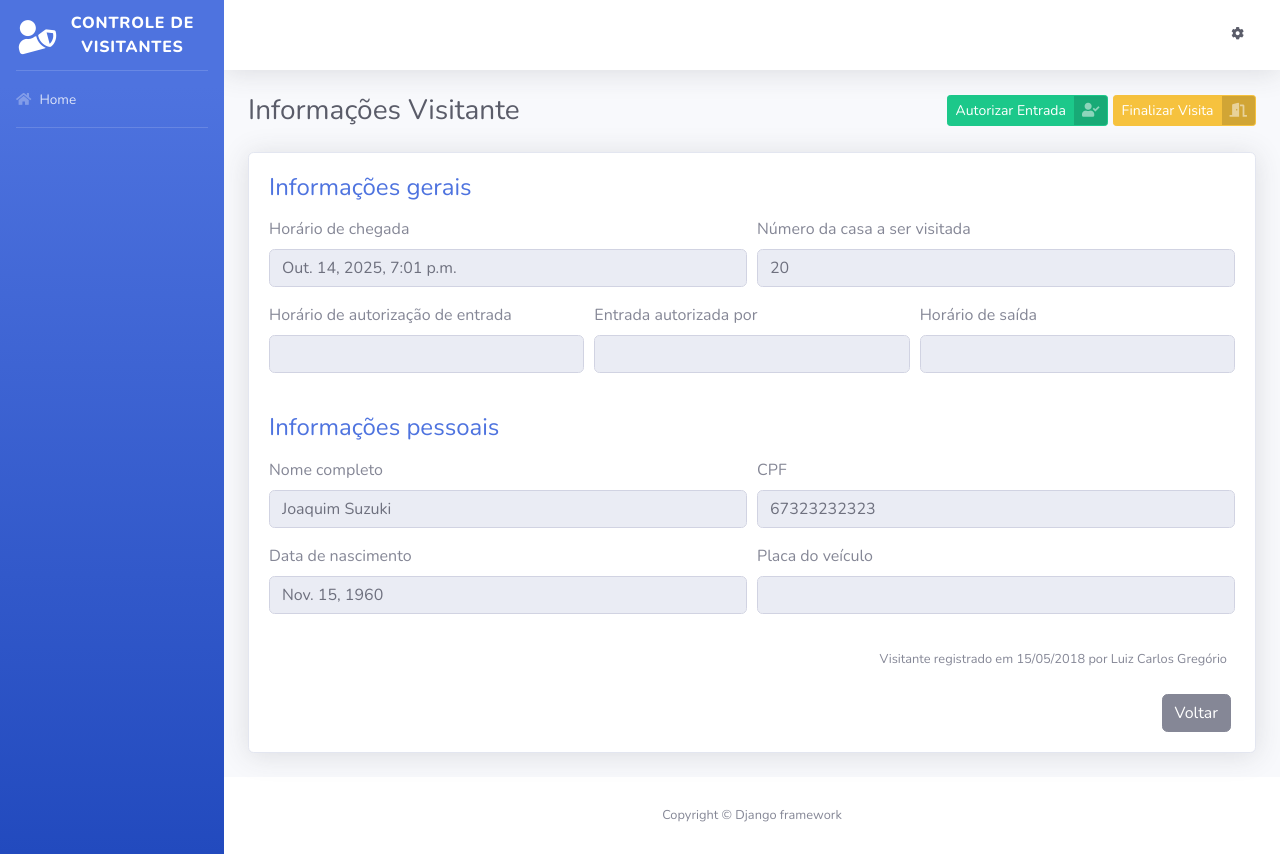
After one commit to fabianomoreira/python-2025.2, a Django app: page /informacoes-visitante/1 in a window 1280 px wide. The commit adds this page. Run offline with Django 3.2, Linux system fonts and the light colour scheme; data comes from the database, SQL or seed files in the repository; some libraries are stand-ins or nearby versions.

Commit message:
Implementação da página de detalhamento do visitante e material

```diff
--- a/aulas/aula-14-projeto/controle_visitantes/urls.py
+++ b/aulas/aula-14-projeto/controle_visitantes/urls.py
@@ -1,10 +1,11 @@
 from django.contrib import admin
 from django.urls import path
 from dashboard.views import index
-from visitantes.views import registrar_visitante
+from visitantes.views import registrar_visitante, informacoes_visitante
 
 urlpatterns = [
     path('admin/', admin.site.urls),
     path('', index, name="index"),
-    path('registrar-visitante', registrar_visitante, name="registrar_visitante")
+    path('registrar-visitante', registrar_visitante, name="registrar_visitante"),
+    path('informacoes-visitante/<int:id>', informacoes_visitante, name="informacoes_visitante"),
 ]
--- a/aulas/aula-14-projeto/templates/index.html
+++ b/aulas/aula-14-projeto/templates/index.html
@@ -108,7 +108,7 @@
                             <td>{{ variavel.get_horario_autorizacao }}</td>
                             <td>{{ variavel.get_morador_responsavel }}</td>
                             <td>
-                                <a href="#" >
+                                <a href="{% url 'informacoes_visitante' id=variavel.id %}">
                                     Ver informações
                                 </a>
                             </td>
--- /dev/null
+++ b/aulas/aula-14-projeto/templates/informacoes_visitante.html
@@ -0,0 +1,173 @@
+{% extends "base.html" %}
+
+{% load widget_tweaks %}
+
+{% block conteudo %}
+<div class="container">
+    <div class="d-sm-flex align-items-center justify-content-between mb-4">
+        <h1 class="h3 mb-0 text-gray-800">{{ nome_pagina }}</h1>
+
+        <div>
+            <a href="#" class="btn btn-success btn-icon-split btn-sm" data-toggle="modal" data-target="#modal1">
+                <span class="text">Autorizar Entrada</span>
+
+                <span class="icon text-white-50">
+                    <i class="fas fa-user-check"></i>
+                </span>
+            </a>
+
+            <a href="#" class="btn btn-warning btn-icon-split btn-sm" data-toggle="modal" data-target="#modal2">
+                <span class="text">Finalizar Visita</span>
+
+                <span class="icon text-white-50">
+                    <i class="fas fa-door-open"></i>
+                </span>
+            </a>
+        </div>
+    </div>
+
+    <div class="card shadow mb-4">
+        <div class="card-body">
+            <h4 class="mb-3 text-primary">
+                Informações gerais
+            </h4>
+
+            <form>
+                <div class="form-row">
+                    <div class="form-group col-md-6">
+                        <label>Horário de chegada</label>
+                        <input type="text" class="form-control" value="{{visitante.horario_chegada}}" disabled>
+                    </div>
+
+                    <div class="form-group col-md-6">
+                        <label>Número da casa a ser visitada</label>
+                        <input type="text" class="form-control" value="{{visitante.numero_casa}}" disabled>
+                    </div>
+                </div>
+
+                <div class="form-row">
+                    <div class="form-group col-md-4">
+                        <label>Horário de autorização de entrada</label>
+                        <input type="text" class="form-control" value="{{visitante.get_horario_autorizacao}}" disabled>
+                    </div>
+
+                    <div class="form-group col-md-4">
+                        <label>Entrada autorizada por</label>
+                        <input type="text" class="form-control" value="{{visitante.get_morador_responsavel}}" disabled>
+                    </div>
+
+                    <div class="form-group col-md-4">
+                        <label>Horário de saída</label>
+                        <input type="text" class="form-control" value="{{visitante.get_horario_saida}}" disabled>
+                    </div>
+                </div>
+            </form>
+
+            <h4 class="mb-3 mt-4 text-primary">
+                Informações pessoais
+            </h4>
+
+            <form>
+                <div class="form-row">
+                    <div class="form-group col-md-6">
+                        <label>Nome completo</label>
+                        <input type="text" class="form-control" value="{{visitante.nome_completo}}" disabled>
+                    </div>
+
+                    <div class="form-group col-md-6">
+                        <label>CPF</label>
+                        <input type="text" class="form-control" value="{{visitante.cpf}}" disabled>
+                    </div>
+                </div>
+
+                <div class="form-row">
+                    <div class="form-group col-md-6">
+                        <label>Data de nascimento</label>
+                        <input type="text" class="form-control" value="{{visitante.data_nascimento}}" disabled>
+                    </div>
+
+                    <div class="form-group col-md-6">
+                        <label>Placa do veículo</label>
+                        <input type="text" class="form-control" value="{{visitante.get_placa_veiculo}}" disabled>
+                    </div>
+                </div>
+            </form>
+
+            <p class="mr-2 mt-3 mb-4 text-right">
+                <small>
+                    Visitante registrado em 15/05/2018 por {{visitante.registrado_por}}
+                </small>
+            </p>
+
+            <div class="mr-1 text-right">
+                <a href="#" class="btn btn-secondary text-white" type="button">
+                    <span class="text">Voltar</span>
+                </a>
+            </div>
+        </div>
+    </div>
+
+    <div class="modal fade" id="modal1" tabindex="-1" role="dialog" aria-labelledby="exampleModalLabel" aria-hidden="true">
+        <div class="modal-dialog" role="document">
+            <div class="modal-content">
+                <div class="modal-header">
+                    <h5 class="modal-title" id="exampleModalLabel">Autorizar entrada de visitante</h5>
+
+                    <button type="button" class="close" data-dismiss="modal" aria-label="Close">
+                        <span aria-hidden="true">&times;</span>
+                    </button>
+                </div>
+
+                <div class="modal-body">
+                    <form method="post">
+                        {% csrf_token %}
+
+                        <div class="form-group">
+                            <label for="id_morador_responsavel" class="col-form-label">Nome do morador responsável por autorizar a entrada do visitante:</label>
+                            {% render_field form.morador_responsavel placeholder="Nome do morador responsável por autorizar a entrada do visitante" class="form-control" %}
+                        </div>
+
+                        <div class="modal-footer">
+                            <button type="button" class="btn btn-secondary" data-dismiss="modal">Cancelar</button>
+                            <button type="submit" class="btn btn-primary">Autorizar entrada</button>
+                        </div>
+                    </form>
+                </div>
+            </div>
+        </div>
+    </div>
+
+    <div class="modal fade" id="modal2" tabindex="-1" role="dialog" aria-labelledby="exampleModalLabel" aria-hidden="true">
+        <div class="modal-dialog" role="document">
+            <div class="modal-content">
+                <div class="modal-header">
+                    <h5 class="modal-title" id="exampleModalLabel">Finalizar visita</h5>
+
+                    <button type="button" class="close" data-dismiss="modal" aria-label="Close">
+                        <span aria-hidden="true">&times;</span>
+                    </button>
+                </div>
+
+                <div class="modal-body">
+                    <div class="modal-body">
+                        <h5 class="mb-3">
+                            Realmente deseja encerrar a visita?
+                        </h5>
+
+                        <form method="post" action="#">
+                            {% csrf_token %}
+
+                            <input hidden>
+
+                            <div class="modal-footer">
+                                <button type="button" class="btn btn-secondary" data-dismiss="modal">Cancelar</button>
+                                <button type="submit" class="btn btn-primary">Finalizar visita</button>
+                            </div>
+                        </form>
+                    </div>
+                </div>
+            </div>
+        </div>
+    </div>
+</div>
+{% endblock conteudo %}
--- a/aulas/aula-14-projeto/visitantes/views.py
+++ b/aulas/aula-14-projeto/visitantes/views.py
@@ -1,5 +1,6 @@
-from django.shortcuts import render
+from django.shortcuts import render, get_object_or_404
 from visitantes.forms import VisitanteForm
+from visitantes.models import Visitante
 
 def registrar_visitante(request):
     form = VisitanteForm()
@@ -9,3 +10,13 @@ def registrar_visitante(request):
     }
 
     return render(request, 'pagina.html', context)
+
+def informacoes_visitante(request, id):
+    visitante = get_object_or_404(Visitante, id=id)
+
+    context = {
+        "nome_pagina": "Informações Visitante",
+        "visitante": visitante
+    }
+
+    return render(request, 'informacoes_visitante.html', context)
```
Also changed, not shown: 1 other file.
